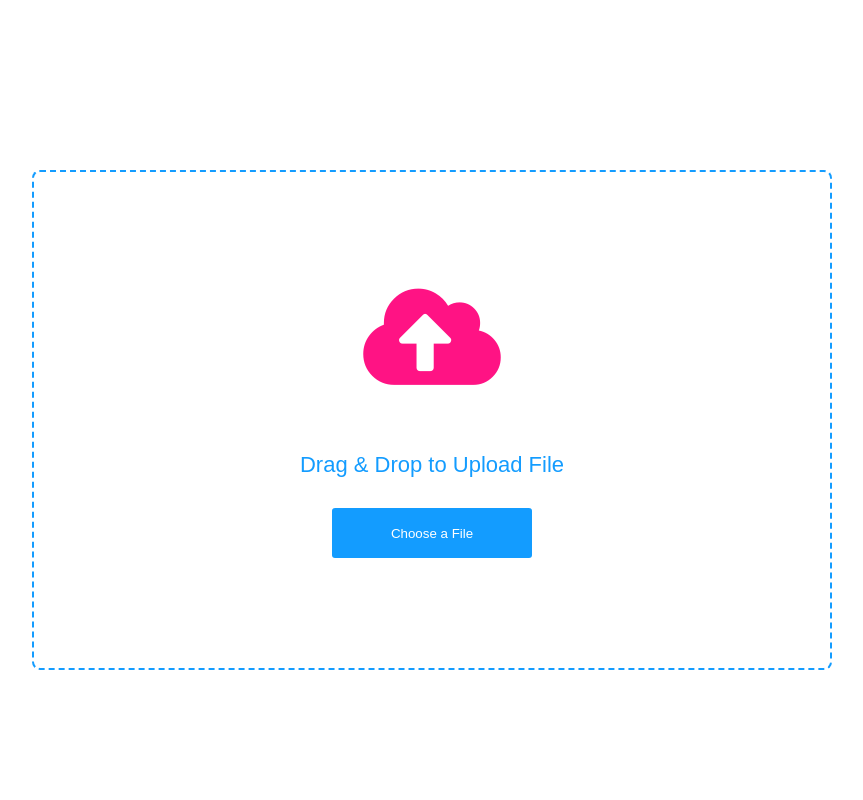
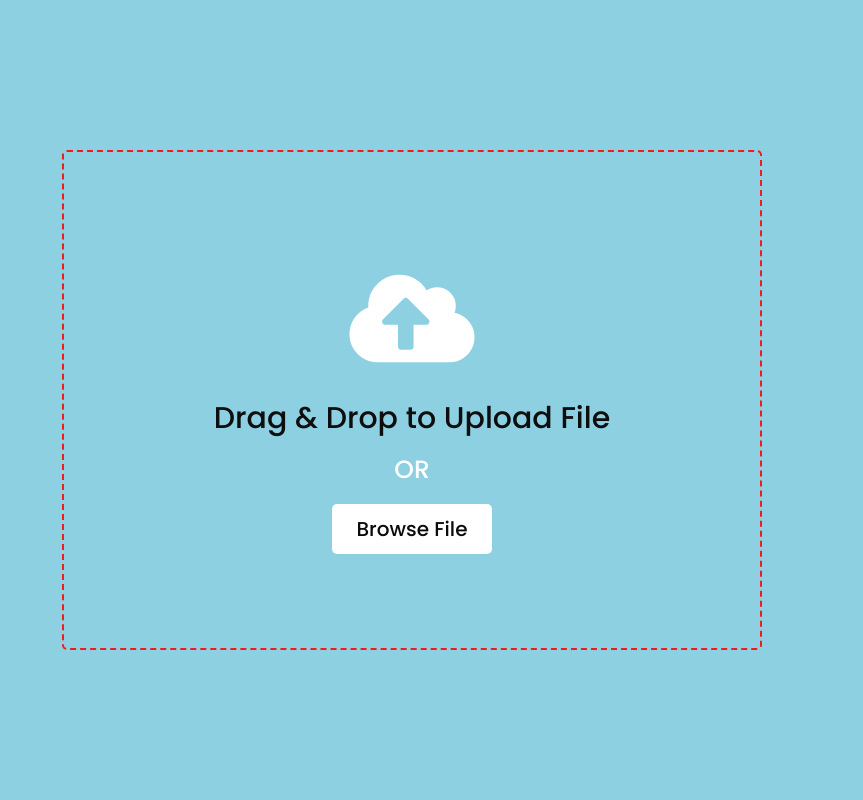
Before and after one commit to purna9547/ImageRecognize, a Python web app: template uploadImage/MyProject/MyApp/templates/index.html in a window 1280 px wide. Shown: the whole page, without its empty margins (228-1091 px from the left). Run offline with Jinja, Linux system fonts and the light colour scheme; the template is opened without the code that fills it, so the values that code supplies are empty.

Commit message:
Update index.html

```diff
--- a/uploadImage/MyProject/MyApp/templates/index.html
+++ b/uploadImage/MyProject/MyApp/templates/index.html
@@ -1,44 +1,188 @@
 <!DOCTYPE html>
 <html lang="en">
+
 <head>
     <meta charset="UTF-8">
-    <meta http-equiv="X-UA-Compatible" content="IE=edge">
     <meta name="viewport" content="width=device-width, initial-scale=1.0">
-    <link rel="stylesheet" href="https://use.fontawesome.com/releases/v5.15.3/css/all.css" integrity="sha384-SZXxX4whJ79/gErwcOYf+zWLeJdY/qpuqC4cAa9rOGUstPomtqpuNWT9wdPEn2fk" crossorigin="anonymous">
-    <link rel="stylesheet" href="styles.css">
+    <link rel="stylesheet" href="style.css">
+    <link rel="stylesheet" href="https://cdnjs.cloudflare.com/ajax/libs/font-awesome/5.15.3/css/all.min.css" />
     <title>Upload File</title>
 </head>
+<style>
+@import url('https://fonts.googleapis.com/css2?family=Poppins:wght@200;300;400;500;600;700&display=swap');
+*{
+  margin: 0;
+  padding: 0;
+  box-sizing: border-box;
+  font-family: "Poppins", sans-serif;
+}
+body{
+  display: flex;
+  align-items: center;
+  justify-content: center;
+  min-height: 100vh;
+  background: #8dd0e2;
+}
+.drag-area{
+  border: 2px dashed #f41a1a;
+  height: 500px;
+  width: 700px;
+  border-radius: 5px;
+  display: flex;
+  align-items: center;
+  justify-content: center;
+  flex-direction: column;
+  transition: width 0.3s, height 0.3s;
+}
+.drag-area.active{
+  border: 2px solid #fff;
+}
+.drag-area .icon{
+  font-size: 100px;
+  color: #fff;
+}
+.drag-area header{
+  font-size: 30px;
+  font-weight: 500;
+  color: #0e0e0e;
+  text-align: center;
+}
+.drag-area span{
+  font-size: 25px;
+  font-weight: 500;
+  color: #fff;
+  margin: 10px 0 15px 0;
+}
+.drag-area button{
+  padding: 10px 25px;
+  font-size: 20px;
+  font-weight: 500;
+  border: none;
+  outline: none;
+  background: #fff;
+  color: #0b0b0b;
+  border-radius: 5px;
+  cursor: pointer;
+  transition: background 0.3s;
+}
+.drag-area button:hover{
+  background: #f1f1f1;
+}
+.drag-area img{
+  height: 100%;
+  width: 100%;
+  object-fit: cover;
+  border-radius: 5px;
+}
+
+/* Responsive styles */
+@media (max-width: 768px) {
+  .drag-area {
+    width: 90%;
+    height: 300px;
+  }
+  .drag-area .icon {
+    font-size: 70px;
+  }
+  .drag-area header {
+    font-size: 25px;
+  }
+  .drag-area span {
+    font-size: 20px;
+  }
+  .drag-area button {
+    font-size: 18px;
+    padding: 8px 20px;
+  }
+}
+
+@media (max-width: 480px) {
+  .drag-area {
+    width: 100%;
+    height: 250px;
+  }
+  .drag-area .icon {
+    font-size: 50px;
+  }
+  .drag-area header {
+    font-size: 20px;
+  }
+  .drag-area span {
+    font-size: 18px;
+  }
+  .drag-area button {
+    font-size: 16px;
+    padding: 6px 15px;
+  }
+}
+</style>
 <body>
-    <div class="container">
-        <input type="file" class="upload_hide" id="upload_costum" multiple>
-        <label for="upload_costum"  class="upload_label">
-            <div class="image">
-                <img src="" alt="">
-            </div>
-            <i class="fas fa-cloud-upload-alt"></i>
-            <p class="drag_text">Drag & Drop to Upload File</p>
-            <button class="choose_file">Choose a File</button>
-        </label>
-        <button class="delete_file"> Delete File</button>
+    <div class="drag-area">
+        <div class="icon"><i class="fas fa-cloud-upload-alt"></i></div>
+        <header>Drag & Drop to Upload File</header>
+        <span>OR</span>
+        <button>Browse File</button>
+        <input type="file" hidden>
     </div>
 
-    <script src="https://code.jquery.com/jquery-3.6.0.js" integrity="sha256-H+K7U5CnXl1h5ywQfKtSj8PCmoN9aaq30gDh27Xc0jk=" crossorigin="anonymous"></script>
-    <script>
-        $('.delete_file').hide();
-        $('#upload_costum').change(function(event) {
-            let tmppath = URL.createObjectURL(event.target.files[0])
-            $('.image > img').fadeIn('fast').attr('src',tmppath)
-            $('.delete_file').show();
-            $('.choose_file').hide();
+<script>
+//selecting all required elements
+const dropArea = document.querySelector(".drag-area"),
+dragText = dropArea.querySelector("header"),
+button = dropArea.querySelector("button"),
+input = dropArea.querySelector("input");
+let file; //this is a global variable and we'll use it inside multiple functions
 
-            $('.delete_file').click(function() {
-                $('.image > img').fadeIn('fast').attr('src','')
-              $('.delete_file').hide();
+button.onclick = ()=>{
+  input.click(); //if user click on the button then the input also clicked
+}
+
+input.addEventListener("change", function(){
+  //getting user select file and [0] this means if user select multiple files then we'll select only the first one
+  file = this.files[0];
+  dropArea.classList.add("active");
+  showFile(); //calling function
+});
 
 
-            })
-        })
-    </script>
+//If user Drag File Over DropArea
+dropArea.addEventListener("dragover", (event)=>{
+  event.preventDefault(); //preventing from default behaviour
+  dropArea.classList.add("active");
+  dragText.textContent = "Release to Upload File";
+});
 
+//If user leave dragged File from DropArea
+dropArea.addEventListener("dragleave", ()=>{
+  dropArea.classList.remove("active");
+  dragText.textContent = "Drag & Drop to Upload File";
+});
+
+//If user drop File on DropArea
+dropArea.addEventListener("drop", (event)=>{
+  event.preventDefault(); //preventing from default behaviour
+  //getting user select file and [0] this means if user select multiple files then we'll select only the first one
+  file = event.dataTransfer.files[0];
+  showFile(); //calling function
+});
+
+function showFile(){
+  let fileType = file.type; //getting selected file type
+  let validExtensions = ["image/jpeg", "image/jpg", "image/png"]; //adding some valid image extensions in array
+  if(validExtensions.includes(fileType)){ //if user selected file is an image file
+    let fileReader = new FileReader(); //creating new FileReader object
+    fileReader.onload = ()=>{
+      let fileURL = fileReader.result; //passing user file source in fileURL variable
+      let imgTag = `<img src="${fileURL}" alt="image">`; //creating an img tag and passing user selected file source inside src attribute
+      dropArea.innerHTML = imgTag; //adding that created img tag inside dropArea container
+    }
+    fileReader.readAsDataURL(file);
+  }else{
+    alert("This is not an Image File!");
+    dropArea.classList.remove("active");
+    dragText.textContent = "Drag & Drop to Upload File";
+  }
+}
+</script>
 </body>
 </html>
```
